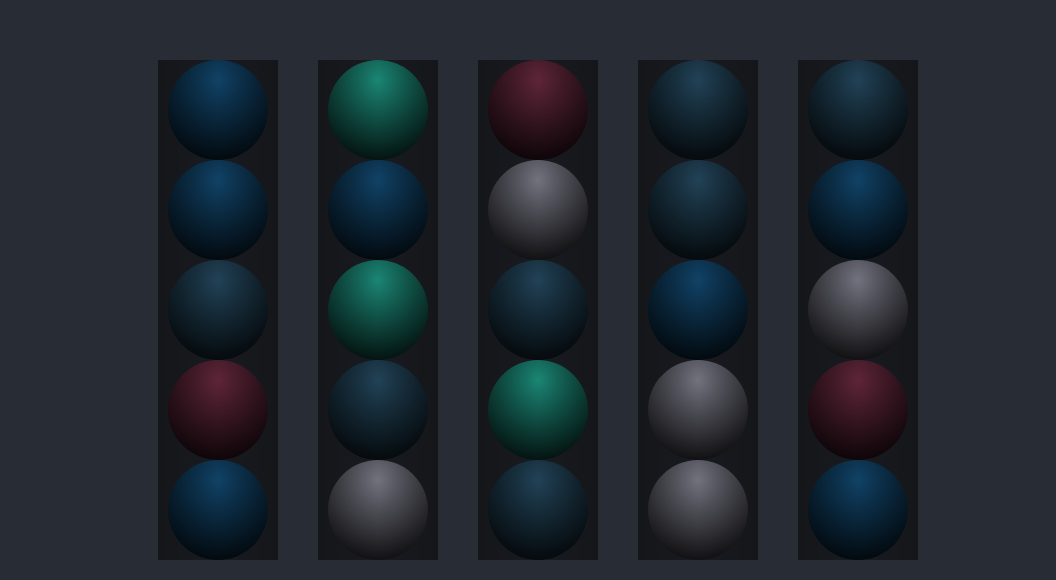
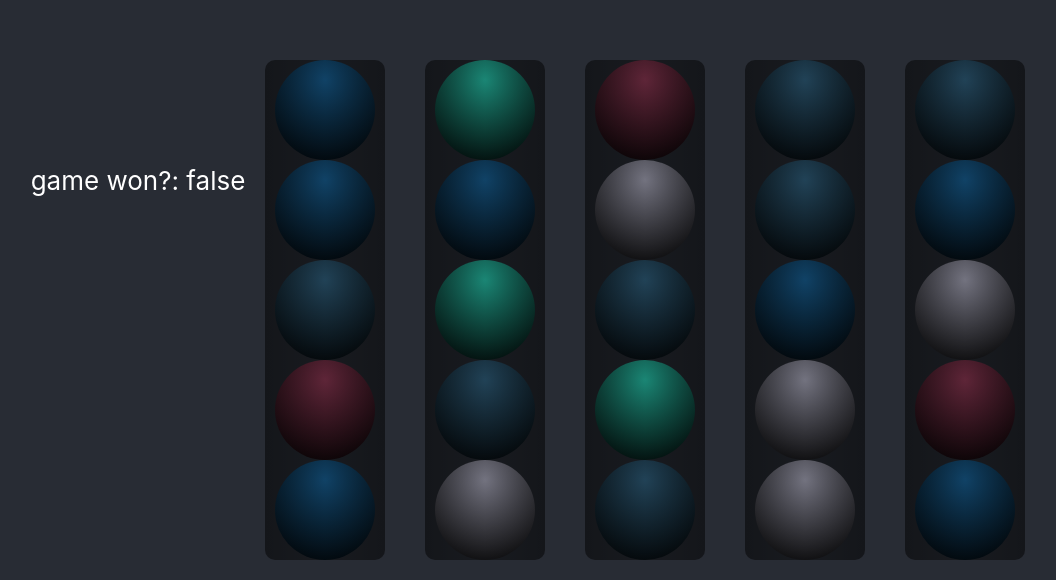
Before and after one commit to jalomas7/sort-racer, a React (Create React App) app: page / in a window 1280 px wide. Shown: the part 220-800 px from the top of the page, without its empty margins (102-1158 px from the left). Built offline with nearby package versions, Linux system fonts and the light colour scheme.

Commit message:
adds game over logic

```diff
--- a/src/App.tsx
+++ b/src/App.tsx
@@ -3,6 +3,7 @@ import styled from "@emotion/styled";
 import BallStack from "./components/BallStack";
 import { useBallContext } from "./providers";
 import Ball from "./components/Ball";
+import {GameWon} from './components'
 
 const AppContainer = styled.div`
   display: flex;
@@ -27,6 +28,7 @@ const App = () => {
         setYPos(e.clientY);
       }}
     >
+      <GameWon />
       {Object.keys(ballStacks).map((id) => (
         <BallStack balls={ballStacks[id].balls} key={id} id={id} />
       ))}
--- a/src/components/BallStack.tsx
+++ b/src/components/BallStack.tsx
@@ -17,6 +17,7 @@ const BallStackContainer = styled.div`
 const BallStackVase = styled.div`
   min-width: 120px;
   height: 500px;
+  border-radius: 10px;
   background-color: rgba(0,0,0,0.2);
   position: absolute;
   bottom: 0;
--- /dev/null
+++ b/src/components/GameWon.tsx
@@ -0,0 +1,9 @@
+import React from 'react';
+import {useBallContext} from '../providers';
+
+const GameWon = () => {
+    const {gameWon} = useBallContext();
+    return <div>game won?: {gameWon.toString()}</div>
+};
+
+export default GameWon;
--- /dev/null
+++ b/src/components/index.ts
@@ -0,0 +1,3 @@
+export {default as GameWon} from './GameWon';
+export {default as BallStack} from './BallStack';
+export {default as Ball} from './Ball';
--- a/src/providers/BallContextProvider.tsx
+++ b/src/providers/BallContextProvider.tsx
@@ -17,12 +17,14 @@ export type BallContextType = {
   setActiveBall: Dispatch<SetStateAction<Ball | undefined>>;
   ballStacks: BallStacks;
   ballColors: string[];
+  gameWon: boolean;
   onDrag: (stackId: string) => void;
   onDrop: (stackId: string) => void;
 };
 
 const defaultBallContext: BallContextType = {
   activeBall: undefined,
+  gameWon: false,
   setActiveBall: () => {},
   ballStacks: {},
   ballColors: [],
@@ -52,6 +54,28 @@ export const BallProvider: FunctionComponent = ({ children }) => {
   const [activeBall, setActiveBall] = useState<Ball>();
   const [ballColors, setBallColors] = useState<string[]>([]);
   const [ballStacks, setBallStacks] = useState<BallStacks>({});
+  const [gameWon, setGameWon] = useState<boolean>(false);
+
+  useEffect(() => {
+    if(activeBall !== undefined) {
+      return;
+    }
+
+    let won: boolean = true;
+    Object.keys(ballStacks).forEach(id => {
+      if(ballStacks[id].balls.length < 1) {
+        return;
+      }
+      const firstBallColor = ballStacks[id].balls[0].color;
+      ballStacks[id].balls.forEach(ball => {
+        if(ball.color !== firstBallColor) {
+          won = false;
+          return;
+        }
+      });
+    });
+    setGameWon(won)
+  }, [ballStacks, activeBall]);
 
   const onDrag = useCallback(
     (stackId: string) => {
@@ -95,7 +119,8 @@ export const BallProvider: FunctionComponent = ({ children }) => {
       activeBall,
       setActiveBall,
       onDrag,
-      onDrop
+      onDrop,
+      gameWon
   }
 
   return <BallContext.Provider value={value}>{children}</BallContext.Provider>;
```
